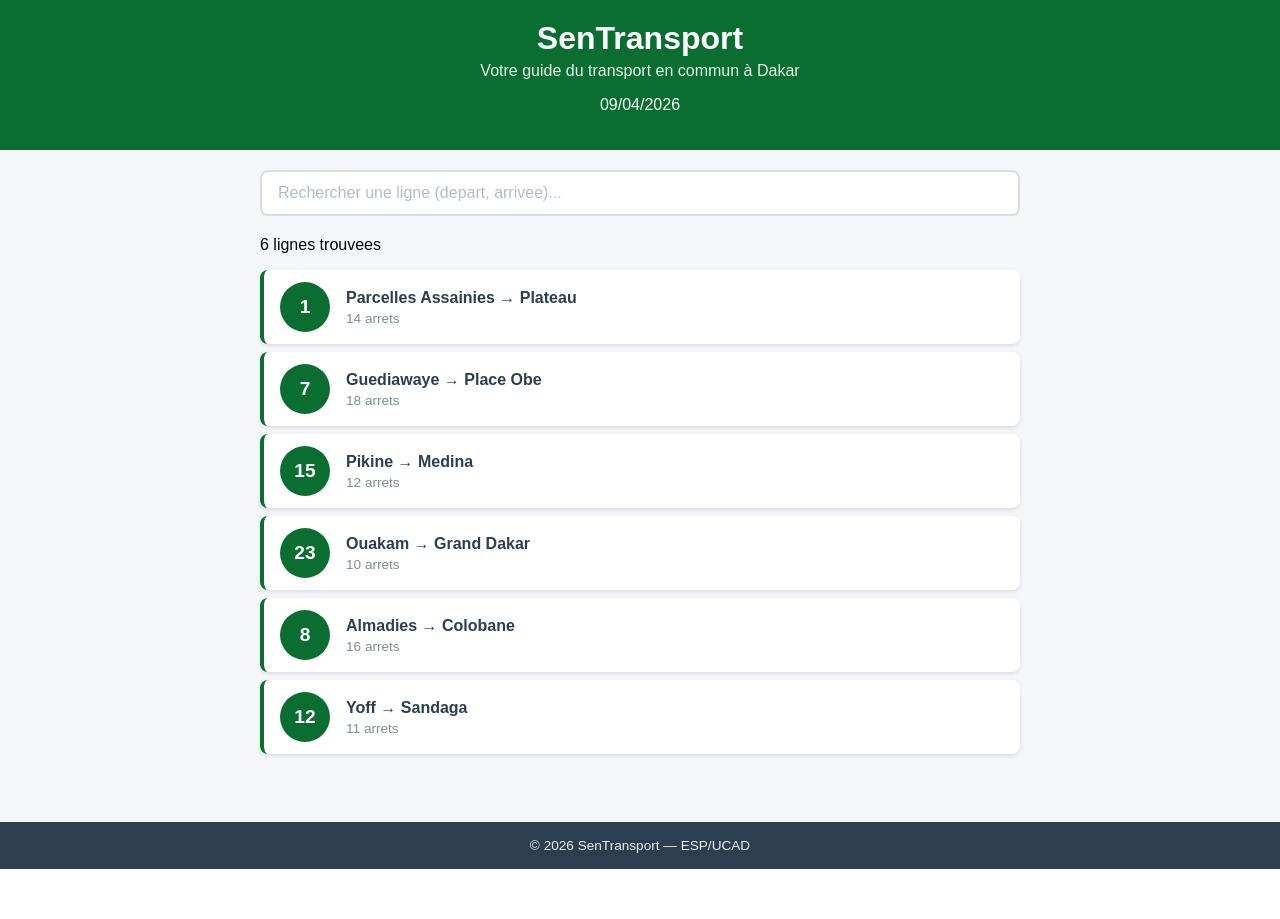
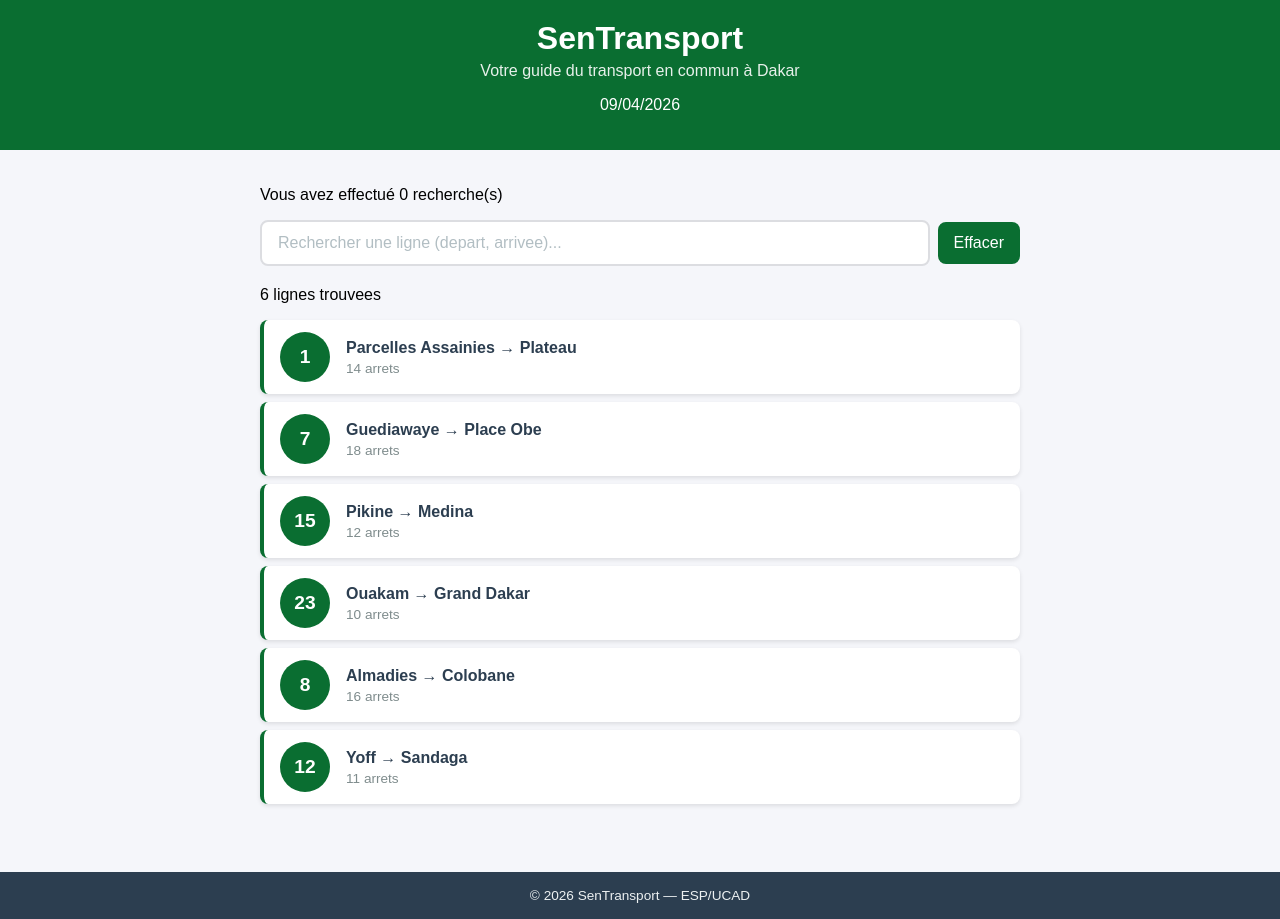
Before and after one commit to Moustapha-Fall/sentransport, a React (Create React App) app: page / in a window 1280 px wide. Before the commit the page ends 869 px from the top, so only its background shows below. Built offline with nearby package versions, Linux system fonts and the light colour scheme.

Commit message:
Exercices

```diff
--- a/src/App.js
+++ b/src/App.js
@@ -8,9 +8,8 @@ import Footer from './Footer';
 
 function App() {
   const [recherche, setRecherche] = useState("");
-  const [ligneSelectionnee, setLigneSelectionnee]
-    = useState(null);
-
+  const [ligneSelectionnee, setLigneSelectionnee] = useState(null);
+  const [nbRecherches, setNbRecherches] = useState(0);
 
   const lignes = [
       { id: 1, numero: "1",  depart: "Parcelles Assainies", arrivee: "Plateau", arrets: 14,
@@ -56,8 +55,10 @@ function App() {
     <div className="App">
       <Header />
       <main className="contenu">
+        <p>Vous avez effectué {nbRecherches} recherche(s)</p>
         <Recherche valeur={recherche}
-                   onChange={setRecherche} />
+                   onChange={setRecherche}
+                   onEffacer={() => { setNbRecherches(n => n + 1); setRecherche(""); }} />
         <p className="resultat-recherche">
           {lignesFiltrees.length} ligne
           {lignesFiltrees.length > 1 ? 's' : ''} trouvee
@@ -75,6 +76,9 @@ function App() {
             onClick={() => handleClickLigne(ligne)}
           />
         ))}
+        {lignesFiltrees.length === 0 && (
+          <p>Aucune ligne trouvée</p>
+        )}
         {ligneSelectionnee
           && <DetailLigne ligne={ligneSelectionnee} />}
       </main>
--- a/src/Recherche.css
+++ b/src/Recherche.css
@@ -1,5 +1,8 @@
 .recherche {
   margin-bottom: 20px;
+  display: flex;
+  gap: 8px;
+  align-items: center;
 }
 
 .recherche-input {
@@ -20,3 +23,19 @@
 .recherche-input::placeholder {
   color: #b2bec3;
 }
+
+.button button {
+  padding: 12px 16px;
+  background-color: #0a6e31;
+  color: white;
+  border: none;
+  border-radius: 8px;
+  font-size: 1rem;
+  cursor: pointer;
+  white-space: nowrap;
+  transition: background-color 0.2s;
+}
+
+.button button:hover {
+  background-color: #085a27;
+}
--- a/src/Recherche.js
+++ b/src/Recherche.js
@@ -1,6 +1,6 @@
 import './Recherche.css';
 
-function Recherche({ valeur, onChange }) {
+function Recherche({ valeur, onChange, onEffacer}) {
   return (
     <div className="recherche">
       <input type="text" className="recherche-input"
@@ -8,6 +8,9 @@ function Recherche({ valeur, onChange }) {
         value={valeur}
         onChange={e => onChange(e.target.value)}
       />
+      <div className="button">
+        <button onClick={onEffacer}>Effacer</button>
+      </div>
     </div>
   );
 }
```
